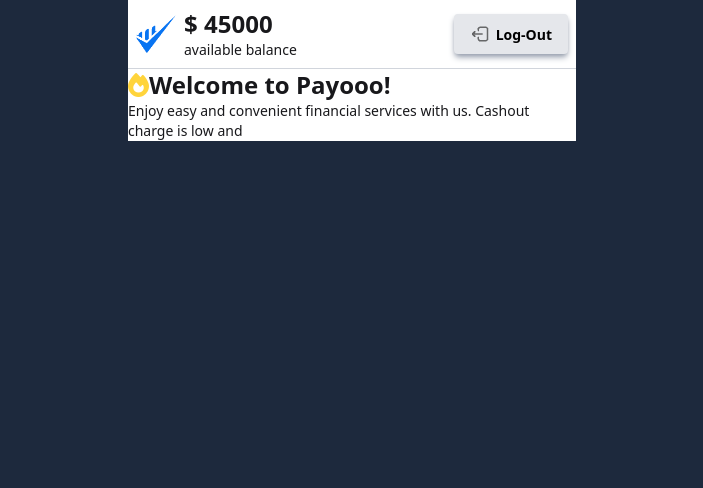
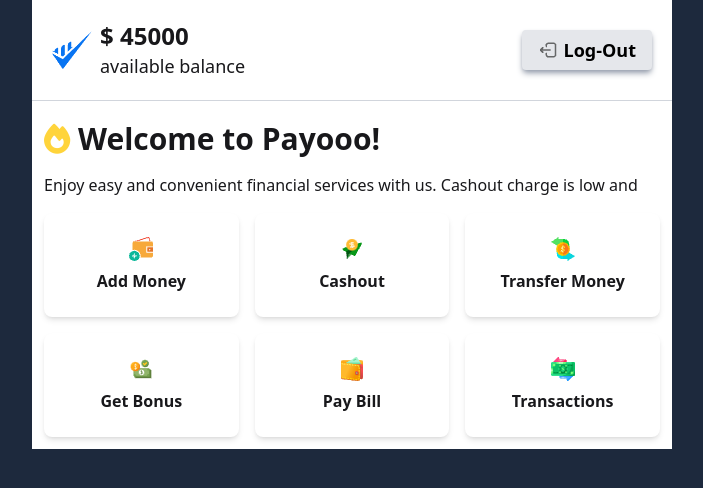
Before and after one commit to osmanfaruque/Payoo-MFS-js-DOM, a plain HTML site: page main.html in a window 1280 px wide. Shown: the whole page, without its empty margins (288-991 px from the left). Drawn offline with nearby package versions, Linux system fonts and the light colour scheme.

Commit message:
Icons and Images Added, Cards Updated, Cards Contents added

```diff
--- a/main.html
+++ b/main.html
@@ -1,5 +1,6 @@
 <!DOCTYPE html>
 <html lang="en">
+
 <head>
     <meta charset="UTF-8">
     <meta name="viewport" content="width=device-width, initial-scale=1.0">
@@ -8,30 +9,78 @@
     <script src="https://cdn.jsdelivr.net/npm/@tailwindcss/browser@4"></script>
     <script src="https://kit.fontawesome.com/cebd269f74.js" crossorigin="anonymous"></script>
 </head>
-<body class="bg-slate-800">
- <main class="max-w-md min-h-screen mx-auto">
-     <header class="bg-white">
+
+<body class="sm:bg-slate-800">
+    <main class="max-w-screen-sm min-h-screen mx-auto">
+        <header class="bg-white px-6 sm:px-3 py-3">
             <nav class="navbar flex justify-between items-center">
                 <div class="flex items-center gap-2">
-                <a href="#"><img class="w-10" src="assets/images/Group.png" alt="Payoo logo"></a>
+                    <a href="#"><img class=" w-7 sm:w-10" src="assets/images/Group.png" alt="Payoo logo"></a>
                     <div>
-                    <h1 class="text-2xl font-bold">$ 45000</h1>
-                    <p class="text-sm">available balance</p>
+                        <h1 class="text-lg sm:text-2xl font-bold">$ 45000</h1>
+                        <p class="text-sm sm:text-lg">available balance</p>
                     </div>
                 </div>
-            <button class="btn box-border bg-gray-200 border-none text-black shadow-md shadow-gray-400">
+                <button class="btn box-border bg-gray-200 text-sm sm:text-lg border-none text-black shadow-md shadow-gray-400">
                     <img src="assets/images/logout-icon.png" alt="Company Logo">
                     Log-Out
                 </button>
             </nav>
+        </header>
         <hr class="border-gray-300">
-     </header>
-     <section class="bg-white">
-        <div>
-            <h1 class="text-2xl font-bold"><i class="fa-solid fa-fire" style="color: #FFD43B;"></i>Welcome to Payooo!</h1>
-            <p class="text-sm">Enjoy easy and convenient financial services with us. Cashout charge is low and </p>
+        <section class="bg-white pt-8 sm:pt-5 px-6 sm:px-3 py-3">
+            <div class="flex flex-col gap-3 sm:gap-4">
+                <h1 class="text-2xl sm:text-3xl font-bold"><i class="fa-solid fa-fire" style="color: #FFD43B;"></i> Welcome to Payooo!</h1>
+                <p class="text-base sm:text-base">Enjoy easy and convenient financial services with us. Cashout charge is low and </p>
+                <div class="flex flex-col gap-3 sm:gap-4">
+                    <div class="grid grid-cols-3 gap-3 sm:gap-4">
+                        <!-- card 1 -->
+                        <div class="card bg-base-100 shadow-md hover:shadow-lg transition-shadow">
+                            <div class="card-body items-center text-center">
+                                <img src="assets/images/wallet-icon.png" alt="Add Money">
+                                <h3 class="card-title text-sm sm:text-base">Add Money</h3>
+                            </div>
+                        </div>
+                        <!-- card 2 -->
+                        <div class="card bg-base-100 shadow-md hover:shadow-lg transition-shadow">
+                            <div class="card-body items-center text-center">
+                                <img src="assets/images/cashout-icon.png" alt="Cashout">
+                                <h3 class="card-title text-sm sm:text-base">Cashout</h3>
+                            </div>
+                        </div>
+                        <!-- card 3 -->
+                        <div class="card bg-base-100 shadow-md hover:shadow-lg transition-shadow">
+                            <div class="card-body items-center text-center">
+                                <img src="assets/images/transfer-money-icon.png" alt="Transfer Money">
+                                <h3 class="card-title text-sm sm:text-base">Transfer Money</h3>
+                            </div>
+                        </div>
+                        <!-- card 4 -->
+                        <div class="card bg-base-100 shadow-md hover:shadow-lg transition-shadow">
+                            <div class="card-body items-center text-center">
+                                <img src="assets/images/get-bonus-icon.png" alt="get-bonus-icon">
+                                <h3 class="card-title text-sm sm:text-base">Get Bonus</h3>
+                            </div>
+                        </div>
+                        <!-- card 5 -->
+                        <div class="card bg-base-100 shadow-md hover:shadow-lg transition-shadow">
+                            <div class="card-body items-center text-center">
+                                <img src="assets/images/pay-bill-icon.png" alt="pay-bill-icon">
+                                <h3 class="card-title text-sm sm:text-base">Pay Bill</h3>
+                            </div>
+                        </div>
+                        <!-- card 6 -->
+                        <div class="card bg-base-100 shadow-md hover:shadow-lg transition-shadow">
+                            <div class="card-body items-center text-center">
+                                <img src="assets/images/transaction-icon.png" alt="transaction-icon">
+                                <h3 class="card-title text-sm sm:text-base">Transactions</h3>
+                            </div>
+                        </div>
+                    </div>
+                </div>
             </div>
         </section>
     </main>
 </body>
+
 </html>
```
Also changed, not shown: assets/images/cashout-icon.png (added), assets/images/get-bonus-icon.png (added), assets/images/pay-bill-icon.png (added), assets/images/transaction-icon.png (added), assets/images/transfer-money-icon.png (added), assets/images/wallet-icon.png (added). Lines whose indentation alone changed are shown as unchanged.
